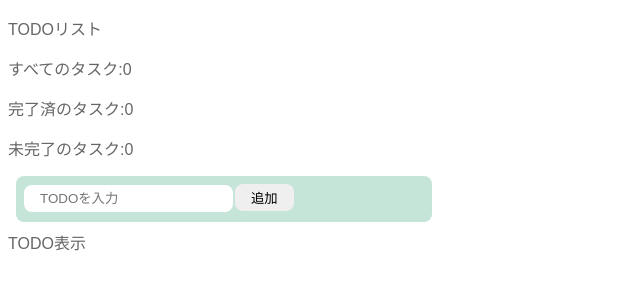
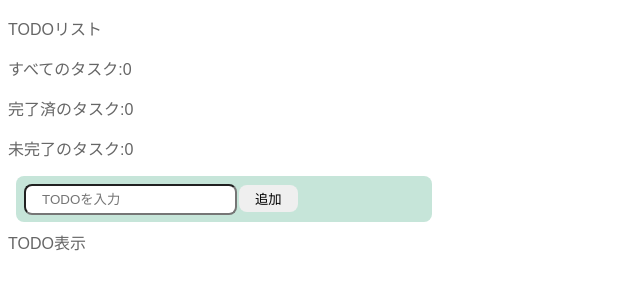
Before and after one commit to umedanaoyuki/hc_practice, a React (Vite) app in the folder react_todo_list/: page / in a window 1280 px wide. Shown: the top 300 px of the page, without its empty margins (0-640 px from the left). Built offline with nearby package versions, Linux system fonts and the light colour scheme.

Commit message:
useRefの導入（編集ボタンを押して 対象のTODOにfocusが当たる）

```diff
--- a/react_todo_list/src/App.tsx
+++ b/react_todo_list/src/App.tsx
@@ -1,6 +1,7 @@
-import { ChangeEvent, useState } from "react";
+import { ChangeEvent, useRef, useState } from "react";
 import "./styles.css";
 import { InputTodo } from "./components/InputTodo";
+import { builtInPlugins } from "textlint/lib/src/loader/TextlintrcLoader";
 
 type Todo = {
   id: number;
@@ -15,6 +16,8 @@ function App() {
 
   const [incompleteTodos, setIncompleteTodos] = useState<string[]>([]);
   const [completeTodos, setCompleteTodos] = useState<string[]>([]);
+
+  const inputRefObject = useRef<HTMLInputElement>(null);
 
   const onChangeTodoText = (event: ChangeEvent<HTMLInputElement>) =>
     setTodoText(event.target.value);
@@ -50,6 +53,9 @@ function App() {
   const onClickEdit = (id: number) => {
     // console.log(todos[index]);
     console.log("編集ボタン押下");
+    console.log(inputRefObject.current);
+    inputRefObject.current?.focus();
+
     setTodos(
       todos.map((todo) => {
         if (id === todo.id) {
@@ -111,6 +117,7 @@ function App() {
                     onClick={() => handleCompleted(todo.id)}
                   />
                   <input
+                    ref={inputRefObject}
                     disabled={todo.active}
                     type="text"
                     className={`todo-item ${todo.completed ? "completed" : ""}`}
--- a/react_todo_list/src/styles.css
+++ b/react_todo_list/src/styles.css
@@ -5,7 +5,7 @@ body {
 
 input {
   border-radius: 8px;
-  border: none;
+  /* border: none; */
   padding: 6px 16px;
 }
 
```
